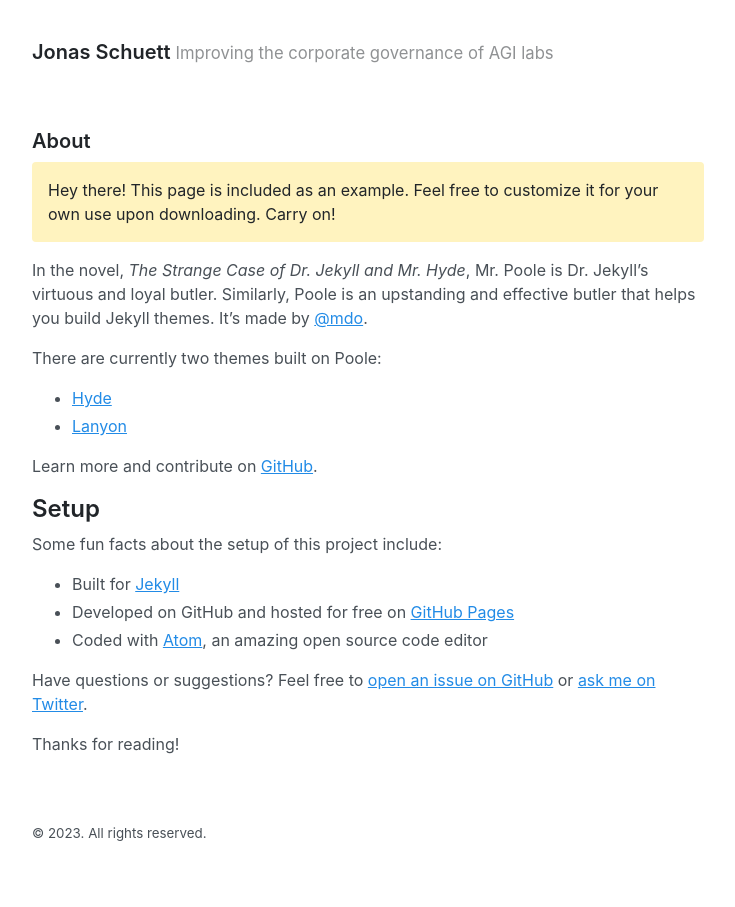
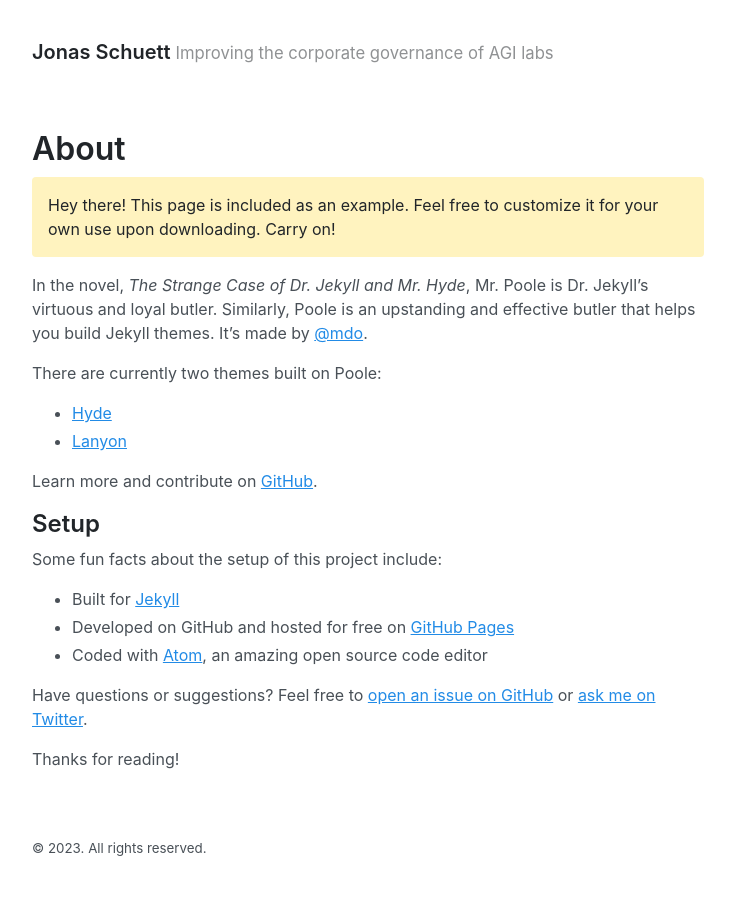
Before and after one commit to jonasschuett/jonasschuett.github.io, a Jekyll site: the page built from about.md, in a window 1280 px wide. Shown: the whole page, without its empty margins (272-1007 px from the left). Built offline with Jekyll 4.4.1, drawn with Linux system fonts in a browser that asks for light colours.

Commit message:
Update page.html

```diff
--- a/_layouts/page.html
+++ b/_layouts/page.html
@@ -3,6 +3,6 @@ layout: default
 ---
 
 <article class="page">
-  <h3 class="page-title">{{ page.title }}</h3>
+  <h1 class="page-title">{{ page.title }}</h1>
   {{ content }}
 </article>
```
